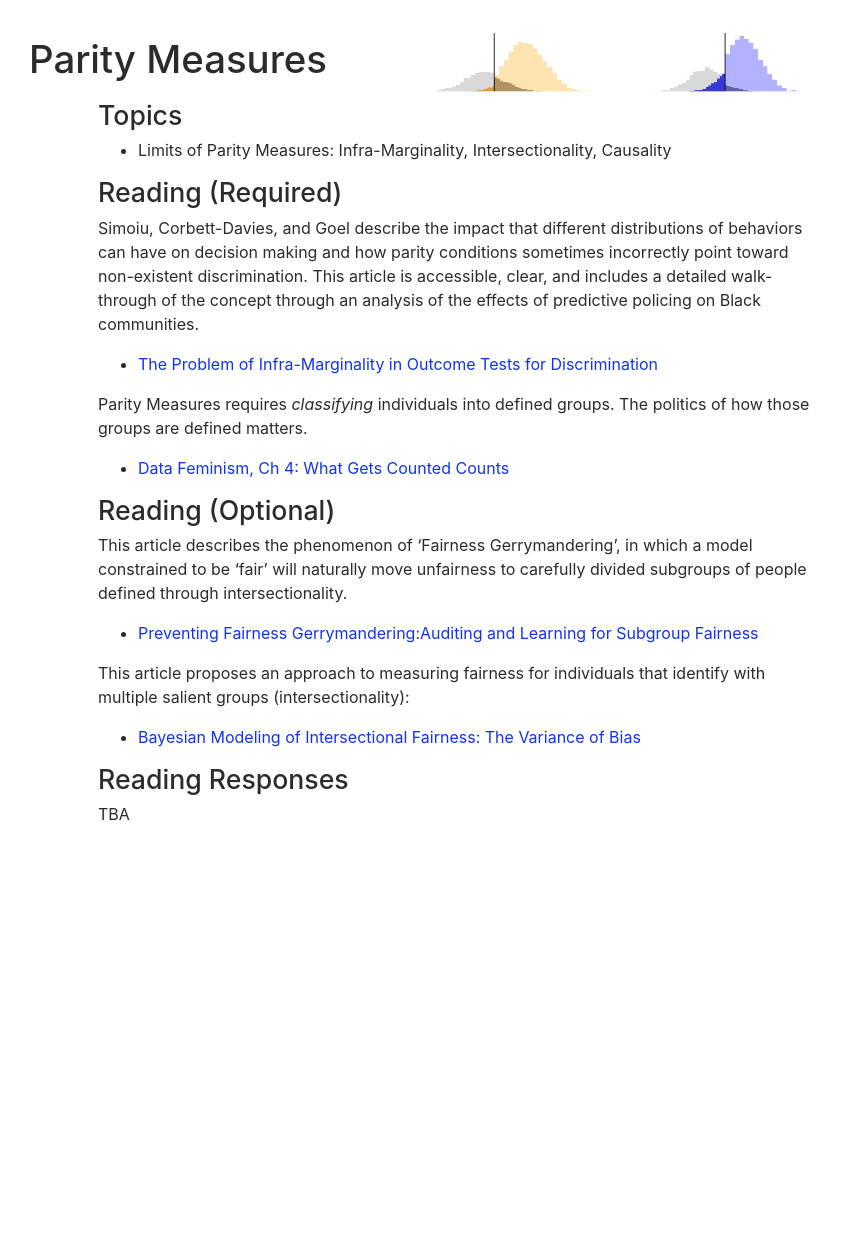
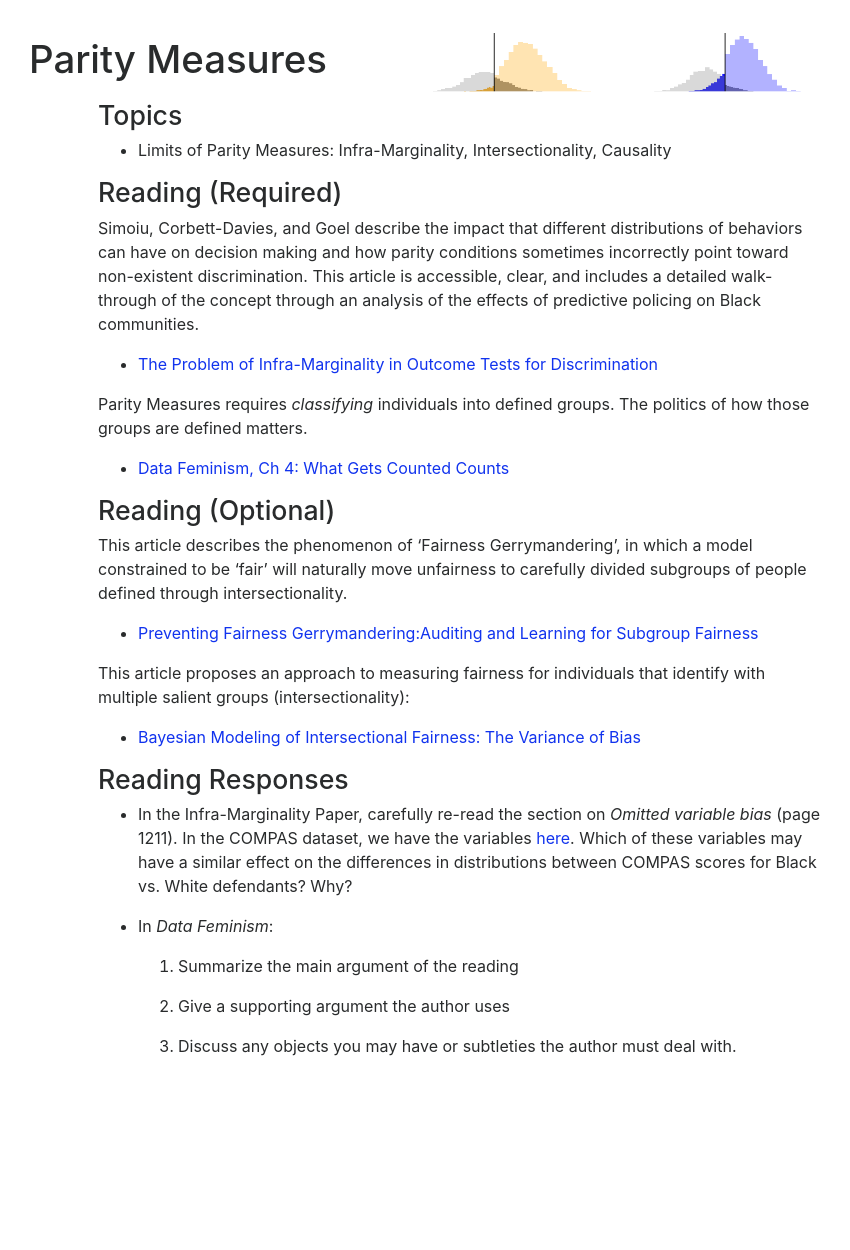
Before and after one commit to afraenkel/course-fairness-webpage, a Jekyll site: the page built from weeks/week05.md, in a window 1280 px wide. Shown: the whole page, without its empty margins (177-1027 px from the left). Built offline with Jekyll 4.4.1, drawn with Linux system fonts in a browser that asks for light colours; nearby versions of some CDN libraries; before the commit the page ends 1002 px from its top, so only the background shows below that.

Commit message:
week 05 reading response

```diff
--- a/weeks/week05.md
+++ b/weeks/week05.md
@@ -43,4 +43,14 @@ individuals that identify with multiple salient groups
 
 ## Reading Responses
 
-TBA
+* In the Infra-Marginality Paper, carefully re-read the section on
+  *Omitted variable bias* (page 1211). In the COMPAS dataset, we have
+  the variables [here](). Which of these variables may have a similar
+  effect on the differences in distributions between COMPAS scores for
+  Black vs. White defendants? Why?
+
+* In *Data Feminism*:
+1. Summarize the main argument of the reading
+2. Give a supporting argument the author uses
+3. Discuss any objects you may have or subtleties the author must deal
+   with.
```
